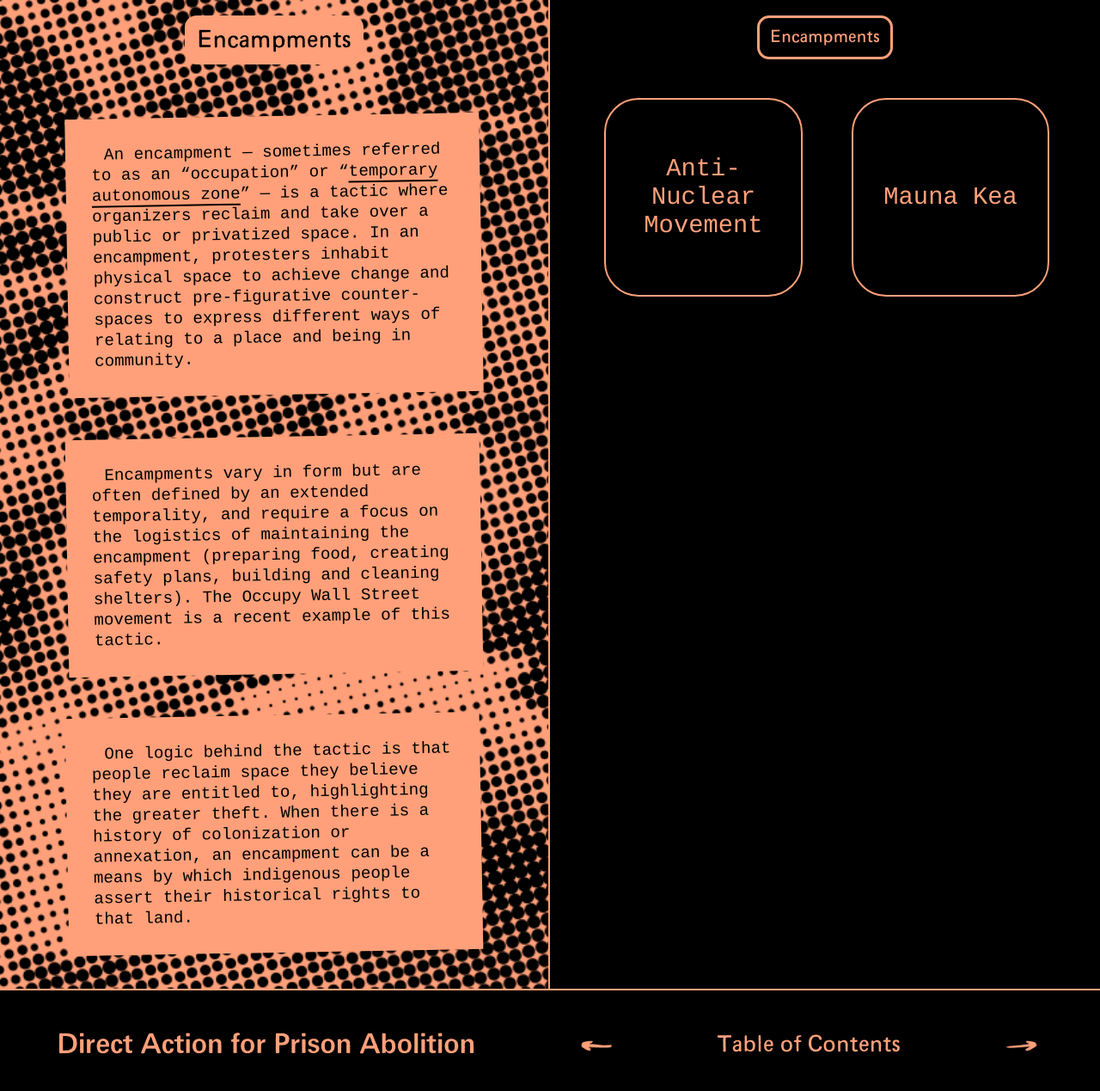
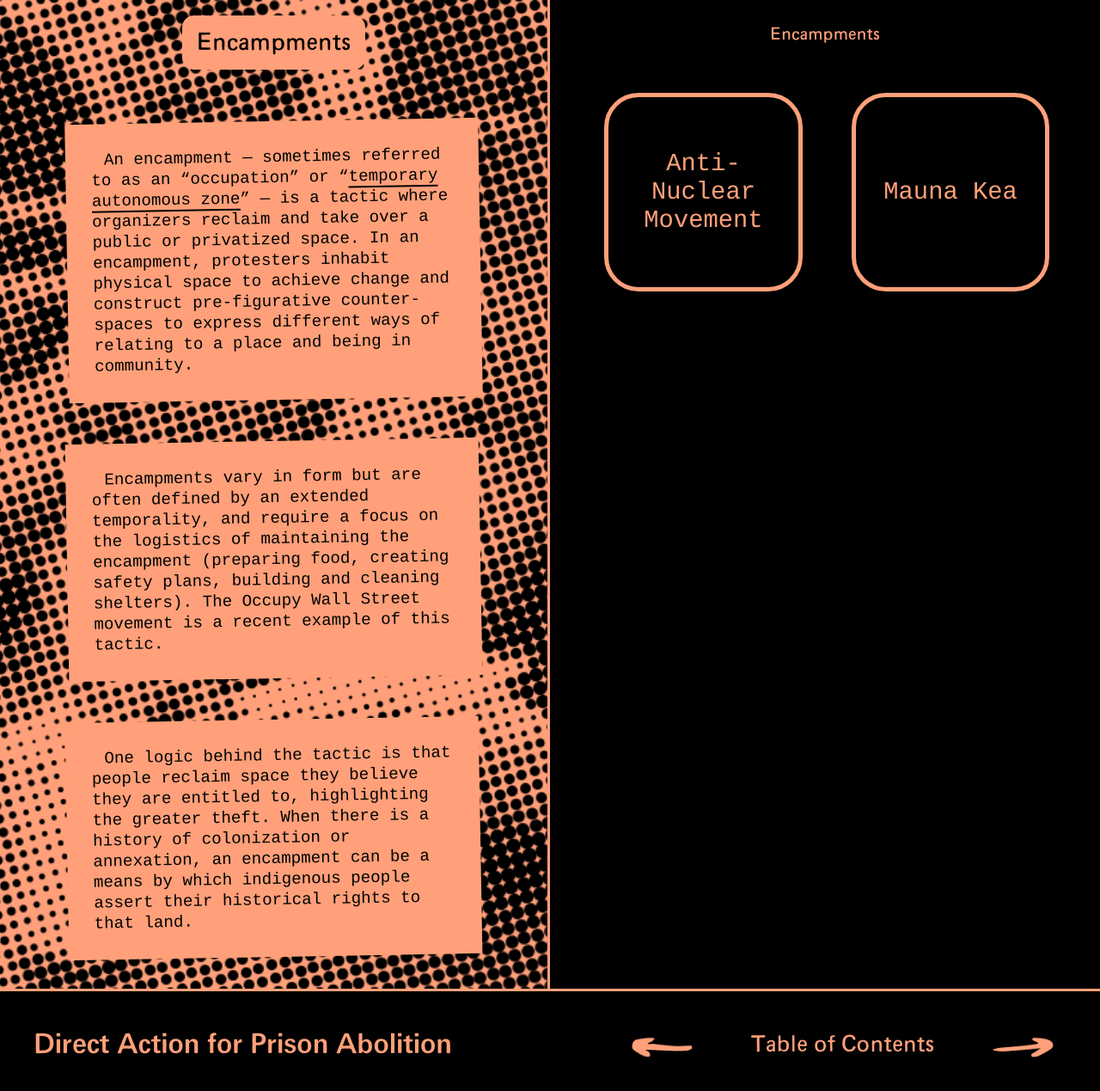
Before and after one commit to netanoir/da4a, a Jekyll site: the page built from _actions/encampments/2-encampments.markdown, in a window 1280 px wide. Shown: the top 1269 px of the page at 86% size. Built offline with Jekyll 4.4.1, drawn with Linux system fonts in a browser that asks for light colours.

Commit message:
layout adjustments

```diff
--- a/assets/css/layout.css
+++ b/assets/css/layout.css
@@ -45,7 +45,7 @@ body {
 
 a:link, a:active, a:visited {
     color: lightsalmon;
-    border-bottom: 0.25vh solid lightsalmon;
+    border-bottom: 0.2vh solid lightsalmon;
     text-decoration: none;
 }
 
@@ -79,7 +79,6 @@ a:hover {
 }
 
 .dropdown-content a {
-    margin-top: 3%;
     margin-bottom: 5%;
     text-align: center;
     text-decoration: none;
@@ -121,7 +120,7 @@ a:hover {
 }
 
 .left {
-    border-right: 2px solid lightsalmon;
+    border-right: 0.3vh solid lightsalmon;
 }
 
 .left::-webkit-scrollbar, .right::-webkit-scrollbar {
@@ -253,8 +252,8 @@ button.current-section {
 
 .nav {
     width: 100%;
-    border-top: 2px solid lightsalmon;
-    padding: 1rem;
+    border-top: 0.3vh solid lightsalmon;
+    padding: 1%;
     height: inherit;
     align-items: center;
 }
@@ -274,6 +273,7 @@ ul li {
 }
 
 .standout {
+    width: 50%;
     font-family: Flux-Bold;
     letter-spacing: auto;
     font-size: 2.5vw;
@@ -284,15 +284,16 @@ li:first-of-type::after {
     font-family: Courier, monospace;
 }
 
+/*
 h1.toc {
     font-family: Courier, monospace;
     font-size: 3rem;
     font-weight: normal;
     font-style: normal;
     padding-bottom: 3%;
-    border-bottom: 2px solid lightsalmon;
+    border-bottom: 0.4vh solid lightsalmon;
     margin: 0;
-}
+} */
 
 .toc-stack {
     display: flex;
@@ -313,7 +314,7 @@ button {
 button.toc {
     background: transparent;
     color: lightsalmon;
-    border: 2px solid lightsalmon;
+    border: 0.4vh solid lightsalmon;
     border-radius: 15%;
     width: 18vw;
     height: 18vw;
@@ -343,7 +344,7 @@ h1.section {
     font-weight: normal;
     font-style: normal;
     font-size: 1.5vw;
-    border: 0.25vh solid lightsalmon;
+    border: 0.vh solid lightsalmon;
     border-radius: 14px;
     margin: 0px auto;
     padding: 2%;
@@ -356,7 +357,7 @@ h1.section-fill {
     font-weight: normal;
     font-style: normal;
     font-size: 3rem;
-    border: 2px solid lightsalmon;
+    border: 0.4vh solid lightsalmon;
     background: lightsalmon;
     border-radius: 14px;
     margin: 0px auto;
@@ -368,7 +369,7 @@ p.mobile {
     color: black;
     background-color: lightsalmon;
     padding:  1.5%;;
-    font-size: 3vw;
+    font-size: 3git vw;
     font-weight: bold;
     text-align: center;
  }
@@ -428,7 +429,7 @@ img:hover {
 }
 
 img.arrow {
-    height: 20%;
+    height: 10%;
     -webkit-filter: none;
     -moz-filter: none;
     -ms-filter: none;
```
Also changed, not shown: assets/images/next.png, assets/images/previous.png.
